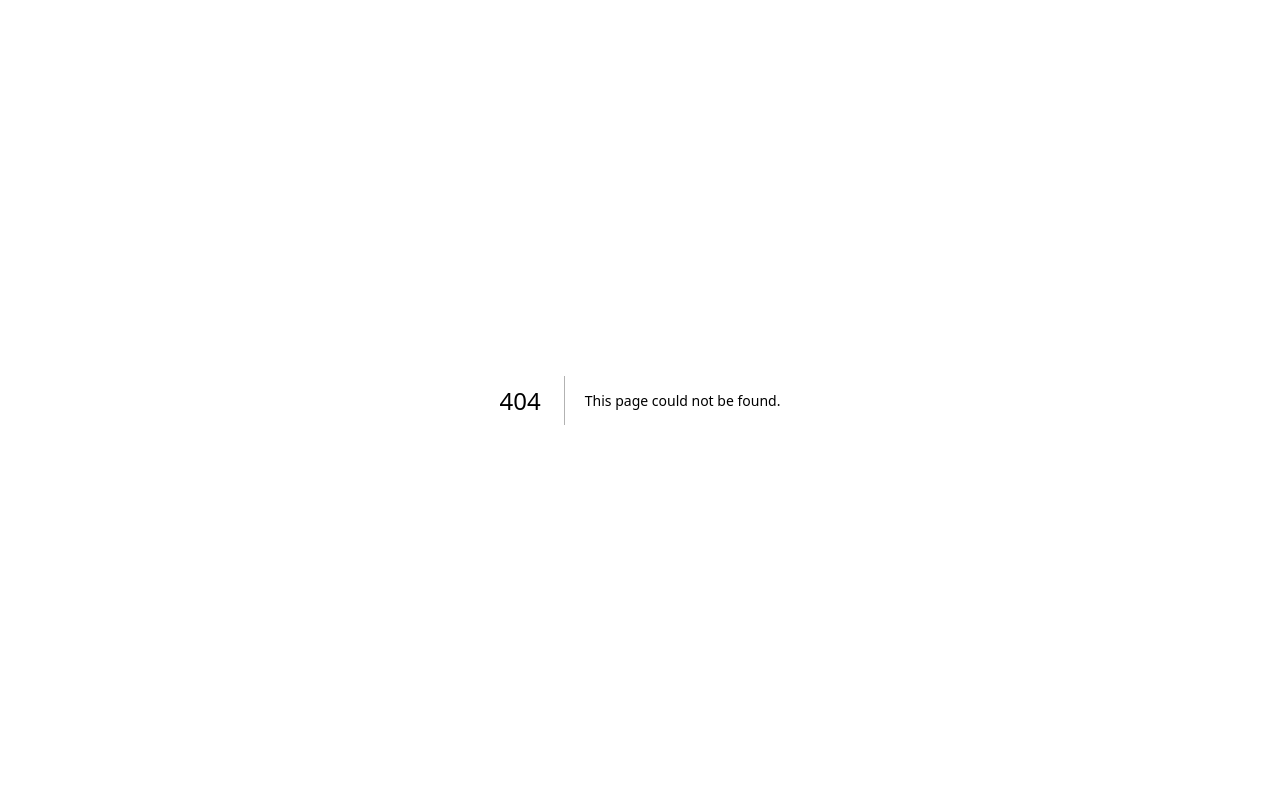
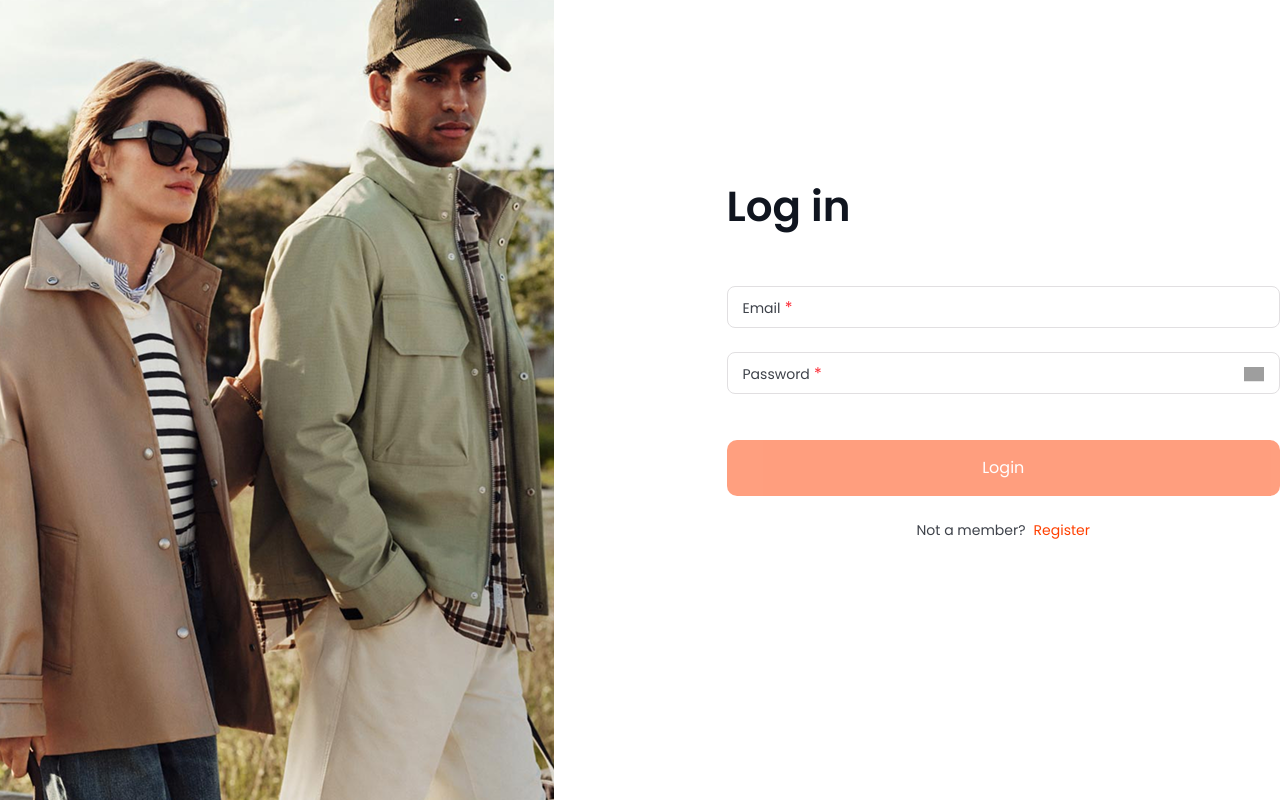
Before and after one commit to MtchedlishviliLevani/Redseam-Clothing, a Next.js app: page /login in a window 1280 px wide. Before the commit this address had no page. Shown: the top 800 px of the page. Built offline with nearby package versions, Linux system fonts and the light colour scheme; grey boxes are pictures that could not be loaded.

Commit message:
feat: add login UI and functionality

```diff
--- /dev/null
+++ b/app/login/page.tsx
@@ -0,0 +1,8 @@
+import Login from "@/features/login/Login"
+function LoginPage() {
+  return (
+    <Login />
+  );
+}
+
+export default LoginPage;
--- /dev/null
+++ b/features/listing/Pagination.tsx
@@ -0,0 +1,60 @@
+"use client"
+
+import Image from "next/image"
+import Link from "next/link"
+import { useSearchParams } from "next/navigation"
+import arrowIcon from "@/features/shared/assets/arrowDownIcon.svg"
+
+type PaginationProps = {
+  currentPage: number
+  totalPages: number
+  links?: { first?: string | null; last?: string | null; prev?: string | null; next?: string | null }
+}
+
+function Pagination({ currentPage, totalPages, links }: PaginationProps) {
+  const searchParams = useSearchParams()
+  const hasPrev = Boolean(links?.prev) || currentPage > 1
+  const hasNext = Boolean(links?.next) || currentPage < totalPages
+
+  const buildPageHref = (page: number) => {
+    // Preserve all current search parameters and only update the page
+    const params = new URLSearchParams(searchParams.toString())
+    params.set("page", String(page))
+    return `?${params.toString()}`
+  }
+
+  const prevHref = links?.prev ? buildPageHref(Math.max(1, currentPage - 1)) : buildPageHref(Math.max(1, currentPage - 1))
+  const nextHref = links?.next ? buildPageHref(Math.min(totalPages, currentPage + 1)) : buildPageHref(Math.min(totalPages, currentPage + 1))
+
+  // Create a small window of page buttons around current page
+  const visiblePages: number[] = []
+  const start = Math.max(1, currentPage - 2)
+  const end = Math.min(totalPages, currentPage + 2)
+  for (let p = start; p <= end; p++) visiblePages.push(p)
+
+  return (
+    <div className="flex justify-center items-center gap-2 my-[58px]">
+      <Link href={hasPrev ? prevHref : "#"} aria-disabled={!hasPrev} className={!hasPrev ? "pointer-events-none opacity-40" : ""}>
+        <Image src={arrowIcon} alt="previous page" width={12} height={12} className="w-[12px] rotate-90  object-cover" />
+      </Link>
+      <div className="flex items-center gap-2">
+        {visiblePages.map((p) => (
+          <Link key={p} href={buildPageHref(p)} className={p === currentPage ? "border-[#ff4000] border rounded-[4px] w-8 h-8 text-[#ff4000] flex items-center justify-center" : "w-8 h-8 text-[#212b36] cursor-pointer font-medium opacity-60 flex items-center justify-center"}>
+            {p}
+          </Link>
+        ))}
+        {end < totalPages && <span className="px-2">...</span>}
+        {end < totalPages && (
+          <Link href={buildPageHref(totalPages)} className="w-8 h-8 text-[#212b36] cursor-pointer font-medium opacity-60 flex items-center justify-center">
+            {totalPages}
+          </Link>
+        )}
+      </div>
+      <Link href={hasNext ? nextHref : "#"} aria-disabled={!hasNext} className={!hasNext ? "pointer-events-none opacity-40" : ""}>
+        <Image src={arrowIcon} alt="next page" width={12} height={12} className="w-[12px] rotate-[270deg]  object-cover" />
+      </Link>
+    </div>
+  )
+}
+
+export default Pagination
--- /dev/null
+++ b/features/login/Login.tsx
@@ -0,0 +1,20 @@
+import AuthHero from "@/features/shared/UI/AuthHero";
+import LoginForm from "@/features/login/LoginForm";
+
+function LoginPage() {
+  return (
+    <div>
+      {/* Container */}
+      <div className="px-[100px]">
+
+      </div>
+
+      <div className="flex h-[calc(100vh-84px)] gap-[173px] items-center">
+        <AuthHero/>
+        <LoginForm/>
+      </div>
+    </div>
+  )
+}
+
+export default LoginPage
--- /dev/null
+++ b/features/login/LoginForm.tsx
@@ -0,0 +1,102 @@
+"use client";
+import React from "react";
+import { useForm, FormProvider } from "react-hook-form";
+import Input from "@/features/shared/UI/Input";
+import Button from "@/features/shared/UI/Button";
+import { RegisterFormValues } from "@/types";
+import Link from "next/link";
+import { handleLogin } from "@/features/services";
+import { useRouter } from "next/navigation";
+import { useAuthStore } from "@/features/store";
+export default function LoginForm() {
+  const methods = useForm<RegisterFormValues>({
+    mode: "onChange",
+    reValidateMode: "onChange",
+    defaultValues: {
+      email: "",
+      password: "",
+    },
+  });
+
+  const [userNotFound, setUserNotFound] = React.useState(false);
+
+  const router = useRouter();
+  const onSubmit = async (data: RegisterFormValues) => {
+    try {
+      const result = await handleLogin(data);
+      const setUser = useAuthStore.getState().setUser;
+      const setToken = useAuthStore.getState().setToken;
+      setToken(result.token);
+      setUserNotFound(false);
+      setUser(result.user);
+      router.push("/listing");
+    } catch (err: unknown) {
+      console.log(err);
+      setUserNotFound(true);
+    }
+  };
+
+  return (
+    <FormProvider {...methods}>
+      <form
+        autoComplete="off"
+        className="w-[50%] space-y-12"
+        onSubmit={methods.handleSubmit(onSubmit)}
+        noValidate
+      >
+        <h1 className="text-[42px] text-[#10151f] font-semibold">Log in</h1>
+
+        <div className="w-full space-y-[46px]">
+          <div className="space-y-6">
+            <Input
+              name="email"
+              type="email"
+              label="Email"
+              required
+              rules={{
+                pattern: {
+                  value:
+                    /^(?:[a-zA-Z0-9_'^&\/+-])+(?:\.(?:[a-zA-Z0-9_'^&\/+-])+)*@(?:[a-zA-Z0-9-]+\.)+[a-zA-Z]{2,}$/,
+                  message: "Enter a valid email address",
+                },
+              }}
+            />
+            <Input
+              name="password"
+              type="password"
+              label="Password"
+              required
+              rules={{
+                validate: (value: string) =>
+                  value.trim().length >= 3 ||
+                  "Password must be at least 3 characters",
+              }}
+            />
+          </div>
+          {userNotFound && (
+            <p className="text-red-500 mt-[-20px] text-sm">
+              User or password is incorrect
+            </p>
+          )}
+
+          <div className="space-y-6">
+            <Button
+              className="w-full cursor-pointer"
+              disabled={
+                !methods.formState.isValid || methods.formState.isSubmitting
+              }
+            >
+              Login
+            </Button>
+            <div className="flex gap-2 text-[14px] m-auto justify-center">
+              <span className="text-[#3e424a]">Not a member?</span>
+              <Link href="/register" className="text-[#ff4000]">
+                Register
+              </Link>
+            </div>
+          </div>
+        </div>
+      </form>
+    </FormProvider>
+  );
+}
--- a/features/shared/UI/Button.tsx
+++ b/features/shared/UI/Button.tsx
@@ -1,18 +1,29 @@
-import { ButtonProps } from '@/types'
+import Image from 'next/image'
+import { StaticImageData } from 'next/image';
+import { ReactNode } from 'react';
+interface ButtonProps {
+  children: ReactNode;
+  icon?: StaticImageData; // for imported images
+  src?: string; // fallback text instead of icon
+  onClick?: ()=>void;
+  disabled?: boolean;
+  className?: string;
+}
 
 function Button({ children, icon, src, onClick, disabled, className }: ButtonProps) {
 
   return (
     <button
-      type="submit"
-      onClick={onClick}
-      disabled={disabled}
-      className={`flex justify-center rounded-[10px] items-center gap-2 bg-[#ff4000] text-white  px-4 py-4 disabled:opacity-50 disabled:cursor-not-allowed ${className ?? ""}`}
-    >
-      {icon ? <span aria-hidden>{icon}</span> : null}
-      {!icon && src ? <span aria-hidden>{src}</span> : null}
-      <span>{children}</span>
-    </button>
+  type="submit"
+  onClick={onClick}
+  disabled={disabled}
+  className={`flex justify-center items-center cursor-pointer gap-2 rounded-[10px] bg-[#ff4000] text-white px-4 py-4 disabled:opacity-50 disabled:cursor-not-allowed ${className ?? ""}`}
+>
+  {icon && <Image src={icon} width={16} height={16} alt="icon" />}
+  {src && !icon && <span aria-hidden>{src}</span>}
+  {children && <span>{children}</span>}
+</button>
+
   )
 }
 
--- a/package.json
+++ b/package.json
@@ -9,10 +9,12 @@
     "lint": "eslint"
   },
   "dependencies": {
+    "immer": "^10.1.3",
     "next": "15.5.3",
     "react": "19.1.0",
     "react-dom": "19.1.0",
-    "react-hook-form": "^7.62.0"
+    "react-hook-form": "^7.62.0",
+    "zustand": "^5.0.8"
   },
   "devDependencies": {
     "@eslint/eslintrc": "^3",
--- a/types/index.ts
+++ b/types/index.ts
@@ -28,6 +28,10 @@ type Product = {
     price: number;
     available_colors:null | string[];
     available_sizes:null | string[];
+    size?: string;
+    color?: string;
+    total_price?: number;
+    quantity?: number;
 }
 
 type ImageUploaderProps = {
```
Also changed, not shown: 1 other file (tests, documents, lock files or other folders).
